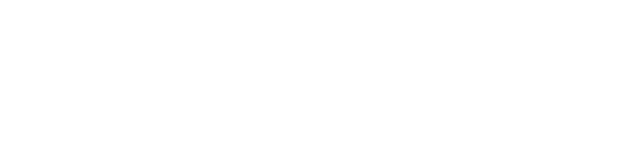
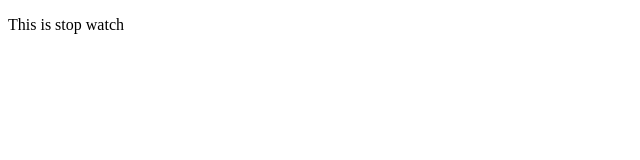
Before and after one commit to GURU-PRASAD-BC/StopWatch, a plain HTML site: page index.html in a window 1280 px wide. Shown: the whole page, without its empty margins (0-640 px from the left). Drawn offline with Linux system fonts and the light colour scheme.

Commit message:
new commit

```diff
--- a/index.html
+++ b/index.html
@@ -6,6 +6,6 @@
     <title>Stop Watch</title>
 </head>
 <body>
-
+    <p>This is stop watch</p>
 </body>
 </html>
```
